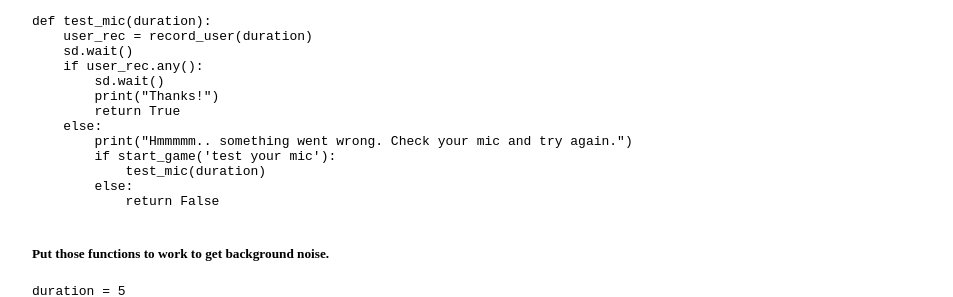
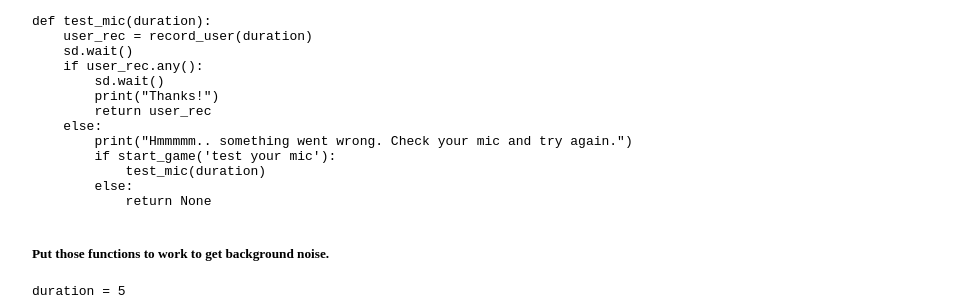
Before and after one commit to a-n-rose/a-n-rose.github.io, a Jekyll site: the page built from _posts/2018-08-01-mimic-master.md, in a window 1280 px wide and 900 px high, scrolled down 731 px. Shown: the part 366-663 px from the top of the window, without its empty margins (160-1113 px from the left). Built offline with Jekyll 4.4.1, drawn with Linux system fonts in a browser that asks for light colours; some of the changed text lies outside the part shown.

Commit message:
corrected typo in code

````diff
--- a/_posts/2018-08-01-mimic-master.md
+++ b/_posts/2018-08-01-mimic-master.md
@@ -28,13 +28,13 @@ def test_mic(duration):
     if user_rec.any():
         sd.wait()
         print("Thanks!")
-        return True
+        return user_rec
     else:
         print("Hmmmmm.. something went wrong. Check your mic and try again.")
         if start_game('test your mic'):
             test_mic(duration)
         else:
-            return False
+            return None
 
 ```
 ##### Put those functions to work to get background noise.
````
